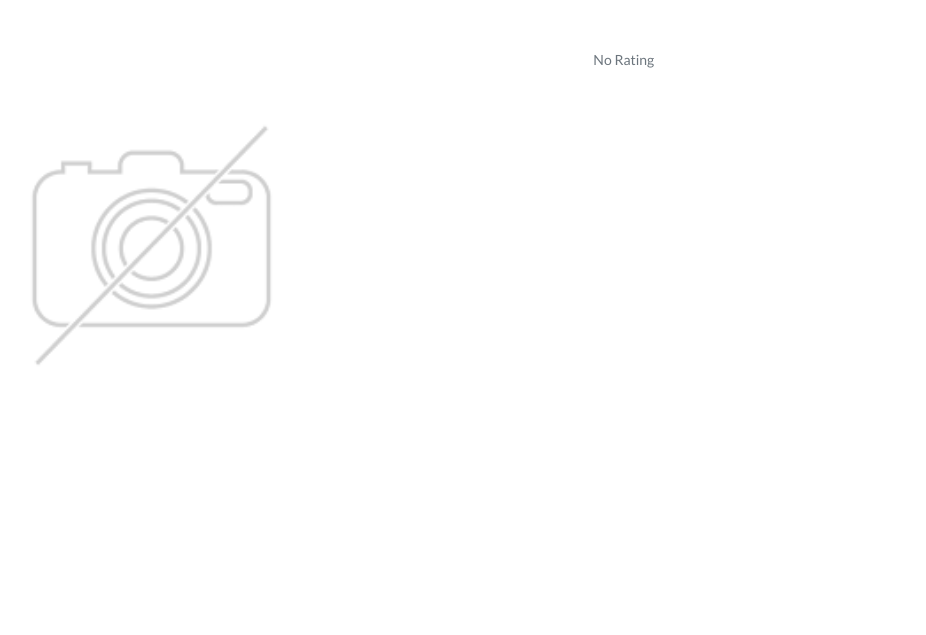
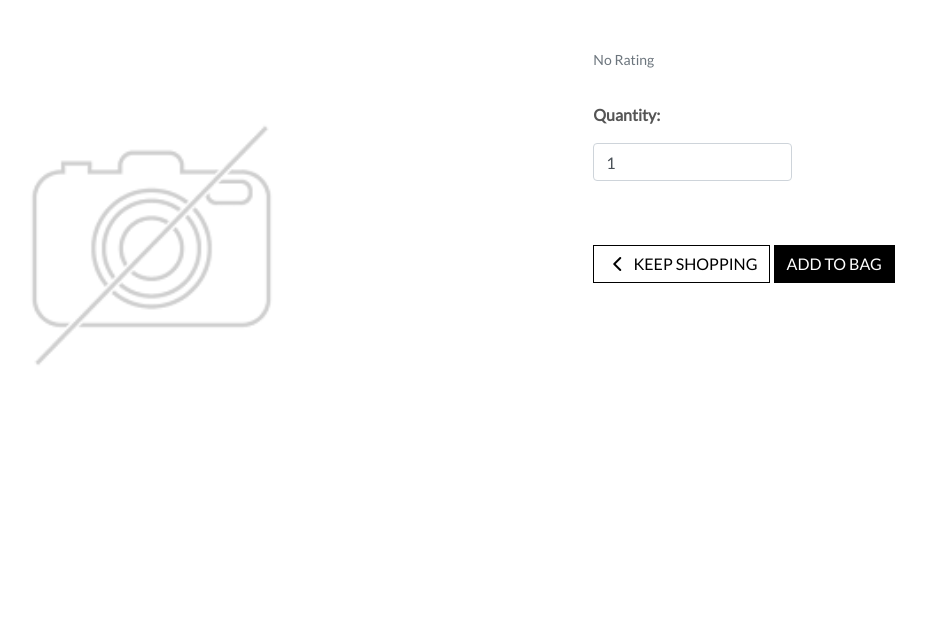
Before and after one commit to antoniog675/boutique-ado, a Django app: template products/templates/products/product_detail.html in a window 1280 px wide. Shown: the part 165-800 px from the top of the page, without its empty margins (275-1201 px from the left). Run offline with Django 3.2, Linux system fonts and the light colour scheme; the template is opened without the code that fills it, so the values that code supplies are empty; some libraries are stand-ins or nearby versions.

Commit message:
product detail loads displaying quantity and add to bag feature, not working at the moment

```diff
--- a/bag/views.py
+++ b/bag/views.py
@@ -7,3 +7,7 @@ def view_bag(request):
     """A view to return the bag page"""
 
     return render(request, 'bag/bag.html')
+
+
+def add_to_bag(request, item_id):
+    """Add a specified quantity of products into the bag"""
--- a/products/templates/products/product_detail.html
+++ b/products/templates/products/product_detail.html
@@ -45,6 +45,30 @@
                     <small class="text-muted">No Rating</small>
                 {% endif %}
                 <p class="mt-3">{{ product.description }}</p>
+                <form class="form" action="#" method="POST">
+                    {% csrf_token %}
+                    <div class="form-row">
+                        <div class="col-12">
+                            <p class="mt-3"><strong>Quantity:</strong></p>
+                            <div class="form-group w-50">
+                                <div class="input-group">
+                                    <input class="form-control qty_input" type="number" name="quantity" value="1" min="1" max="99" data-item_id="{{ product.id }}" id="id_qty_{{ product.id }}">
+                                </div>
+                            </div>
+                        </div>
+
+                        <div class="col-12">
+                            <a href="{% url 'products' %}" class="btn btn-outline-black rounded-0 mt-5">
+                                <span class="icon">
+                                    <i class="fas fa-chevron-left"></i>
+                                </span>
+                                <span class="text-uppercase">Keep Shopping</span>
+                            </a>
+                            <input type="submit" class="btn btn-black rounded-0 text-uppercase mt-5" value="Add to Bag">
+                        </div>
+                        <input type="hidden" name="redirect_url" value="{{ request.path }}">
+                    </div>
+                </form>
             </div>
         </div>
     </div>
--- a/static/css/base.css
+++ b/static/css/base.css
@@ -36,6 +36,19 @@ body {
 .btn-black {
     background: black;
     color: white;
+}
+
+.btn-outline-black {
+    background: white;
+    color: black !important; /* use important to override link colors for <a> elements */
+    border: 1px solid black;
+}
+
+.btn-outline-black:hover,
+.btn-outline-black:active,
+.btn-outline-black:focus {
+    background: black;
+    color: white !important;
 }
 
 .shop-now-button:hover,
```
